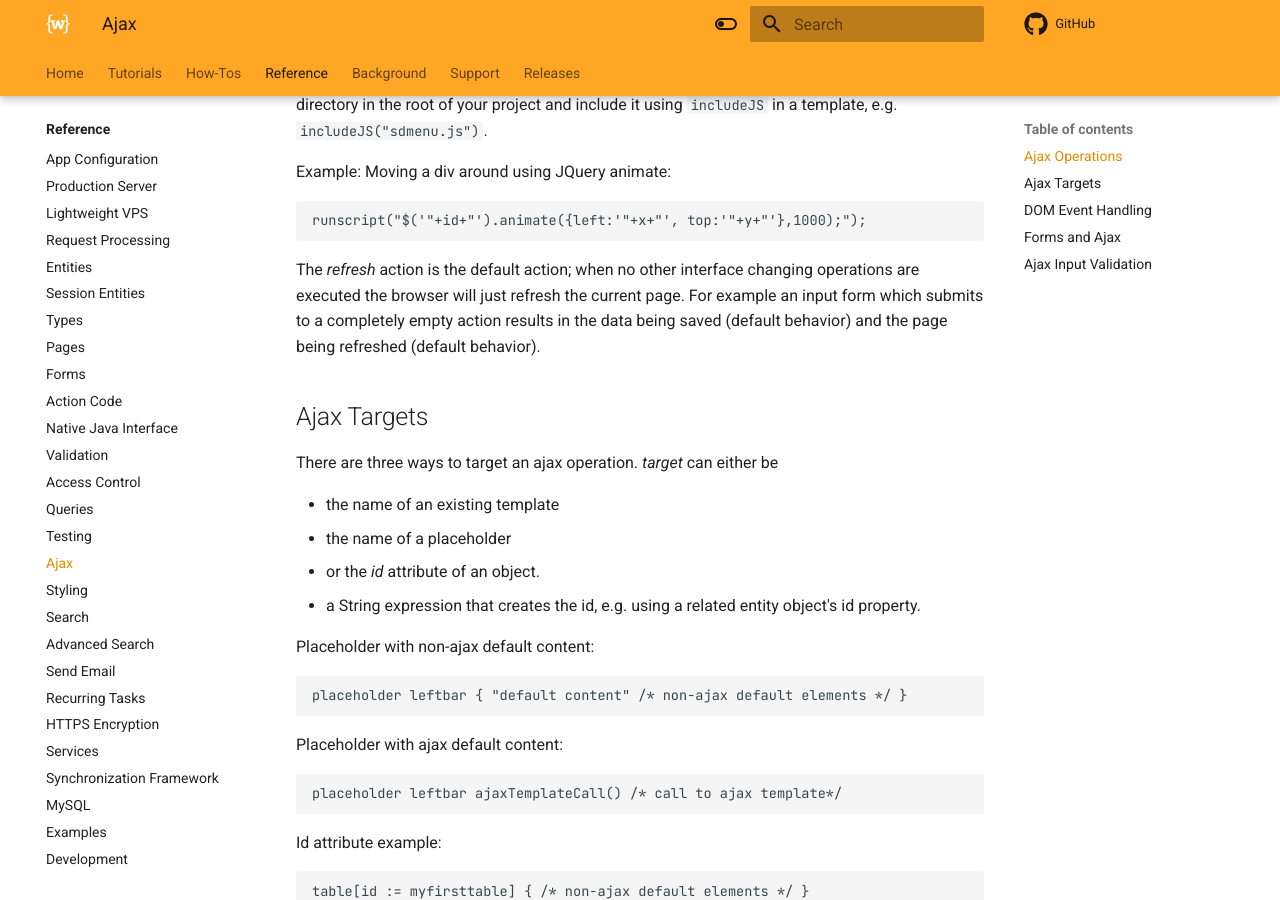
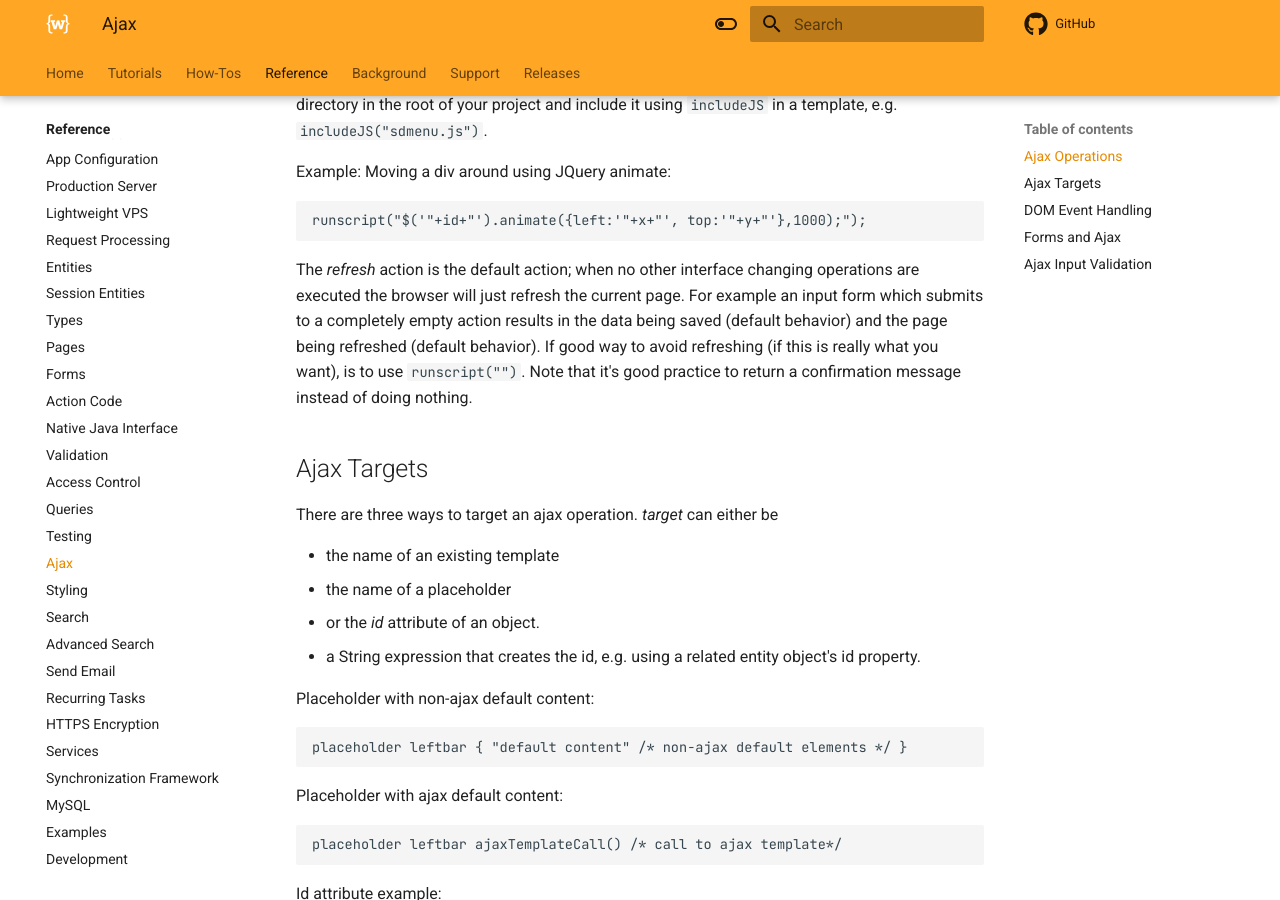
Before and after one commit to webdsl/webdsl-docs, an MkDocs documentation site: the page built from docs/reference/ajax.md, in a window 1280 px wide and 900 px high, scrolled down 778 px. Built offline with MkDocs 1.6.1 and Material for MkDocs 9.7.7, drawn with Linux system fonts in a browser that asks for light colours; comment, search, counter and statistics services are not loaded.

Commit message:
no-action-ajax

```diff
--- a/docs/reference/ajax.md
+++ b/docs/reference/ajax.md
@@ -32,7 +32,7 @@ Example: Moving a div around using JQuery animate:
 
     runscript("$('"+id+"').animate({left:'"+x+"', top:'"+y+"'},1000);");
 
-The *refresh* action is the default action; when no other interface changing operations are executed the browser will just refresh the current page. For example an input form which submits to a completely empty action results in the data being saved (default behavior) and the page being refreshed (default behavior).
+The *refresh* action is the default action; when no other interface changing operations are executed the browser will just refresh the current page. For example an input form which submits to a completely empty action results in the data being saved (default behavior) and the page being refreshed (default behavior). If good way to avoid refreshing (if this is really what you want), is to use `runscript("")`. Note that it's good practice to return a confirmation message instead of doing nothing.
 
 ## Ajax Targets
 
```
